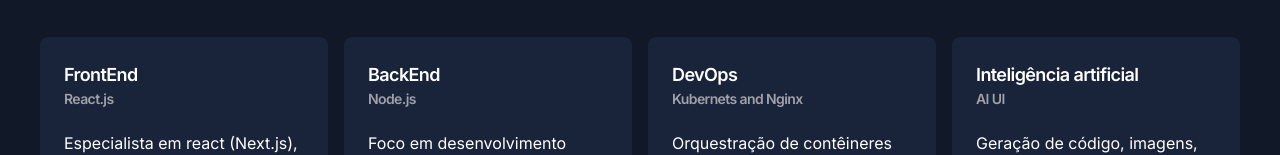
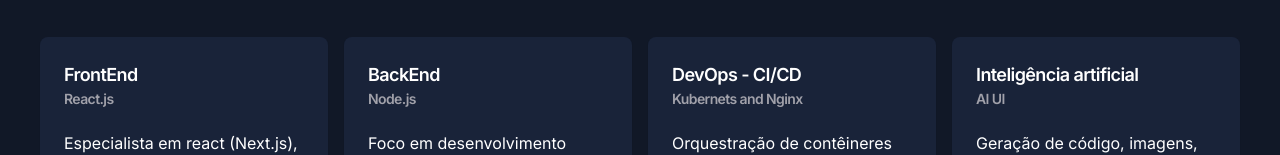
Before and after one commit to jonataserpa/frontend-next13-ai-saas, a Next.js app: page / in a window 1280 px wide. Shown: the part 447-602 px from the top of the page. Built offline with nearby package versions, Linux system fonts and the light colour scheme; no server answers.

Commit message:
fix: adjust rename content

```diff
--- a/components/landing-content.tsx
+++ b/components/landing-content.tsx
@@ -17,7 +17,7 @@
     description: "Foco em desenvolvimento rápido usando o framework Nest.js (Prisma, TypeORM)",
   },
   {
-    name: "DevOps",
+    name: "DevOps - CI/CD",
     avatar: "M",
     title: "Kubernets and Nginx",
     description: "Orquestração de contêineres ou pm2: Automatiza, Escala e Otimiza.",
```
